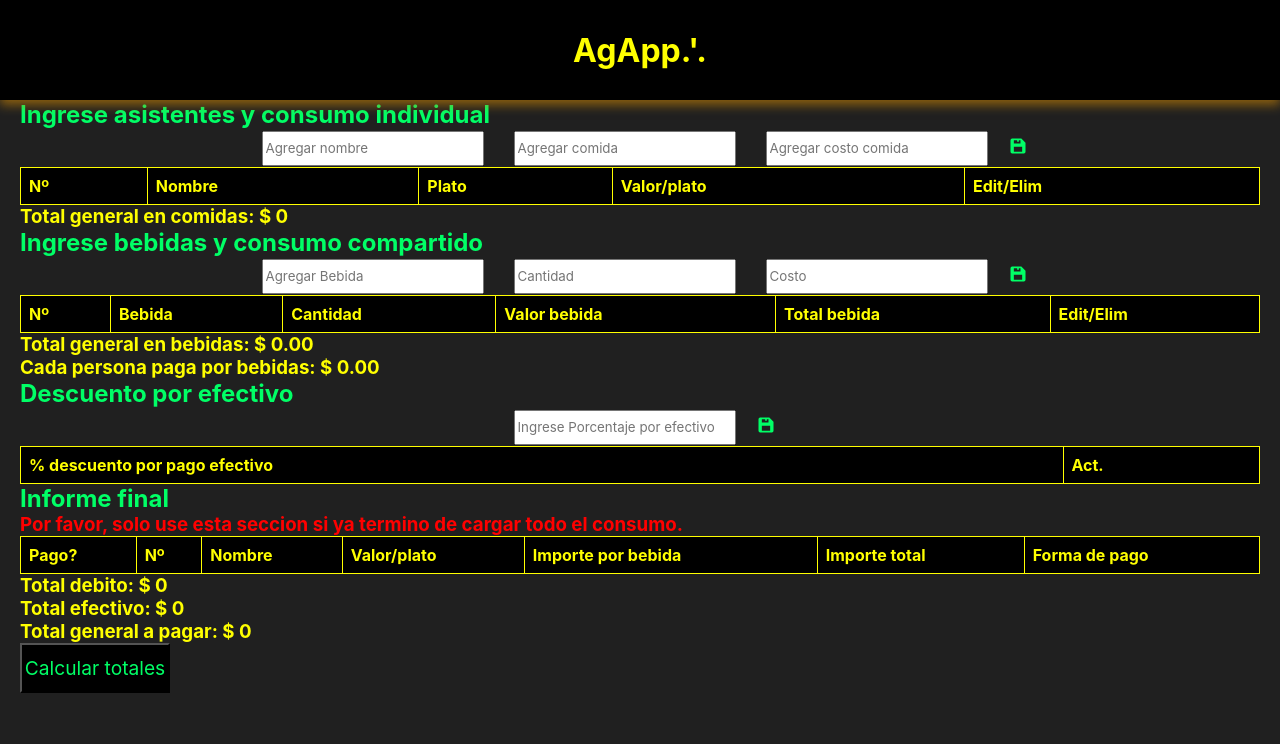
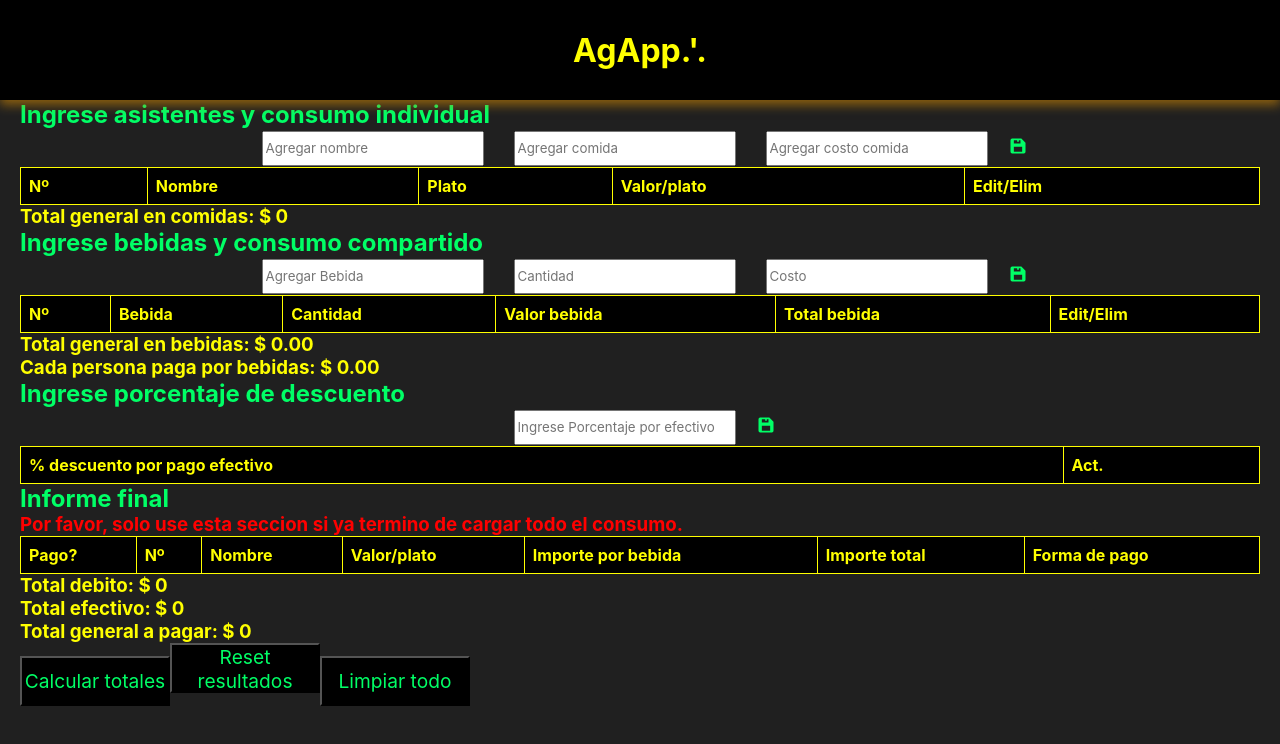
Before and after one commit to elifred2022/agapp, a React (Create React App) app: page / in a window 1280 px wide. Shown: the top 744 px of the page. Built offline with nearby package versions, Linux system fonts and the light colour scheme.

Commit message:
hecho funciones reset calculos y estado general

```diff
--- a/src/App.js
+++ b/src/App.js
@@ -43,6 +43,23 @@ export default function TaskApp() {
     });
   } */
 
+  // FUNCION PARA RESETEAR EL RESULTADO
+  const [resetResults, setResetResults] = useState(false);
+  const [resetStateRender, setResetStateRender] = useState(false);
+
+  useEffect(() => {
+    if (resetResults) {
+      window.location.reload();
+    }
+  }, [resetResults]);
+
+  useEffect(() => {
+    if (resetStateRender) {
+      window.location.reload();
+    }
+  }, [resetStateRender]);
+  /////////////////////////////////////////////////////////////////////
+
   function handleChangeComidas(comidaId) {
     dispatch({
       type: "EDITAR_COMIDA",
@@ -78,11 +95,13 @@ export default function TaskApp() {
     });
   }
 
-  const eliminarPorcentaje = (index) => {
-    const nuevaPorcentaje = [...almacenPorcentEfectivo];
-    nuevaPorcentaje.splice(index, 1);
-    setAlmacenPorcentEfectivo(nuevaPorcentaje);
-  };
+  function resetState() {
+    dispatch({ type: "RESET" });
+  }
+
+  function resetResultado() {
+    dispatch({ type: "RESET_RESULTADOS" });
+  }
 
   return (
     <>
@@ -125,7 +144,7 @@ export default function TaskApp() {
           dispatch={dispatch}
           state={state}
         />
-        <h2 className="verde">Descuento por efectivo</h2>
+        <h2 className="verde">Ingrese porcentaje de descuento</h2>
         <FormPorcentaje
           dispatch={dispatch}
           montoPorcentaje={state.montoPorcentaje}
@@ -162,6 +181,29 @@ export default function TaskApp() {
           resultado={state.resultado}
           resultadoEfectivo={state.resultadoEfectivo}
         />
+        <button
+          className="btn-calc"
+          onClick={() => {
+            if (window.confirm("¿Estás seguro de borrar calculo?")) {
+              resetResultado();
+              setResetResults(true);
+            }
+          }}
+        >
+          Reset resultados
+        </button>
+
+        <button
+          className="btn-calc"
+          onClick={() => {
+            if (window.confirm("¿Estás seguro de borrar todo?")) {
+              resetState();
+              setResetStateRender(true);
+            }
+          }}
+        >
+          Limpiar todo
+        </button>
       </main>
     </>
   );
--- a/src/components/informes/InformeFinal.js
+++ b/src/components/informes/InformeFinal.js
@@ -65,9 +65,9 @@ function Foods({
   const [isEditing, setIsEditing] = useState(false);
   const [isChecked, setIsChecked] = useState(false);
   const [importePorPersonaDebito, setImportePorPersonaDebito] = useState(0);
-  const importePorPersonaDebitoString = importePorPersonaDebito.toString();
+
   const [importePorPersonaEfectivo, setImportePorPersonaEfectivo] = useState(0);
-  const importePorPersonaEfectivoString = importePorPersonaEfectivo.toString();
+
   const [metodoPago, setMetodoPago] = useState("vacio");
 
   //const uniqueId = uuidv4();
@@ -76,6 +76,10 @@ function Foods({
   const importePorPersonaDebitoRef = useRef(importePorPersonaDebito); // SE USA EL HOOKS DE useRef para que la intarface y el localstorage se actualicen al mismp tiempo
 
   const importePorPersonaEfectivotoRef = useRef(importePorPersonaEfectivo);
+
+  // const importePorPersonaDebitoString = importePorPersonaDebitoRef.toString();
+
+  // const importePorPersonaEfectivoString = importePorPersonaEfectivotoRef.toString();
 
   const traerTotalBebidasCu = montoBebidaCu.reduce(
     (acc, elem) => (acc = parseInt(elem.totalBebidasCuString)),
@@ -109,7 +113,7 @@ function Foods({
     pagoDebito = calcImportePorPersona;
 
     setImportePorPersonaDebito(
-      (importePorPersonaDebitoRef.current = pagoDebito)
+      parseInt((importePorPersonaDebitoRef.current = pagoDebito))
     );
     dispatch({
       type: "AGREGAR_RESULTADO",
@@ -138,7 +142,7 @@ function Foods({
       pagoEfectivo = calcImportePorPersona - porcentaje;
 
       setImportePorPersonaEfectivo(
-        (importePorPersonaEfectivotoRef.current = pagoEfectivo)
+        parseInt((importePorPersonaEfectivotoRef.current = pagoEfectivo))
       );
       dispatch({
         type: "AGREGAR_RESULTADOEFECTIVO",
@@ -183,11 +187,11 @@ function Foods({
 
         calcDebito();
 
-        setImportePorPersonaEfectivo(
+        /*  setImportePorPersonaEfectivo(
           (importePorPersonaEfectivotoRef.current =
             importePorPersonaEfectivotoRef.current -
             importePorPersonaEfectivotoRef.current)
-        );
+        );*/
 
         break;
       case "efectivo":
@@ -195,11 +199,11 @@ function Foods({
 
         calcEfectivo();
 
-        setImportePorPersonaDebito(
+        /*  setImportePorPersonaDebito(
           (importePorPersonaDebitoRef.current =
             importePorPersonaDebitoRef.current -
             importePorPersonaDebitoRef.current)
-        );
+        );*/
 
         break;
       default:
--- a/src/reducer/Reducer.js
+++ b/src/reducer/Reducer.js
@@ -122,6 +122,14 @@ export default function Reducer(state, action) {
         montoBebidaCu: [...state.montoBebidaCu, action.payload],
       };
 
+    case "RESET":
+      return initialState;
+    // other action types...
+
+    case "RESET_RESULTADOS":
+      return { ...state, resultado: [], resultadoEfectivo: [] };
+    // other action types...
+
     default: {
       throw Error("Unknown action: " + action.type);
     }
```
